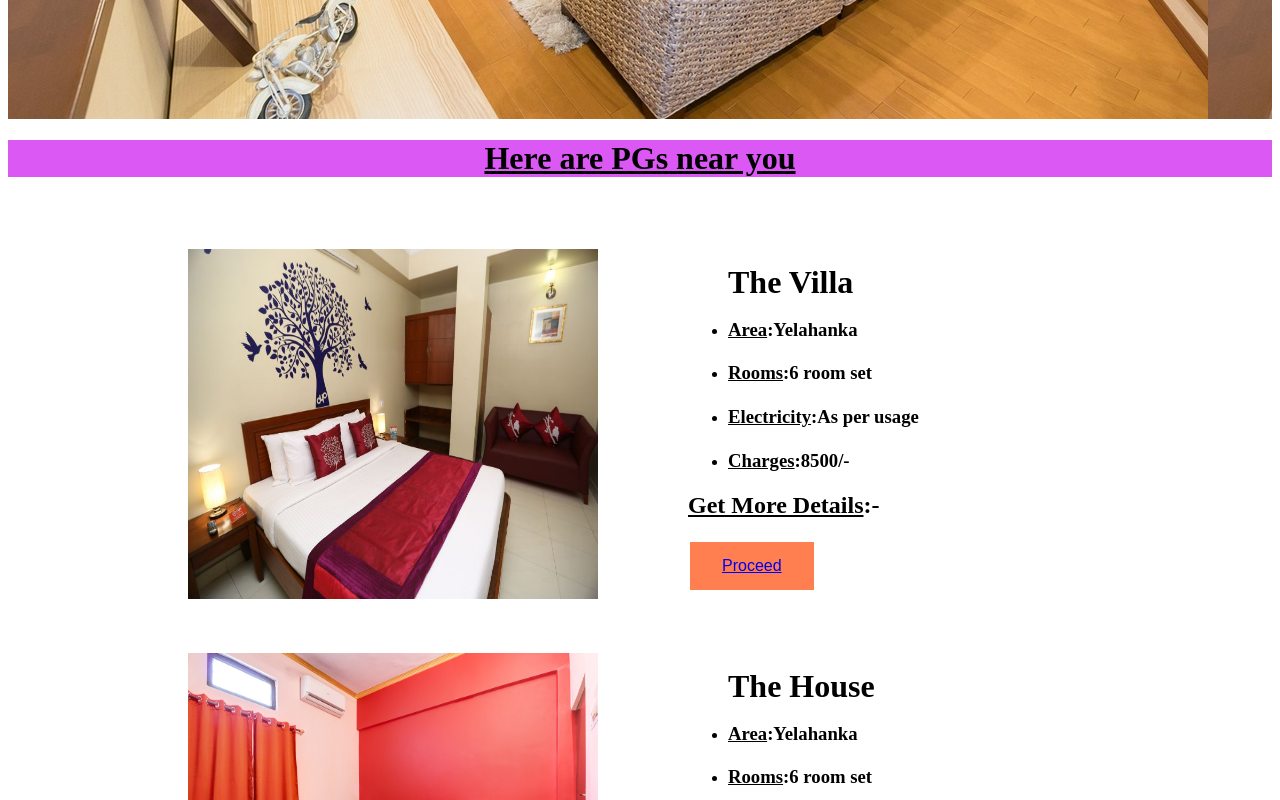
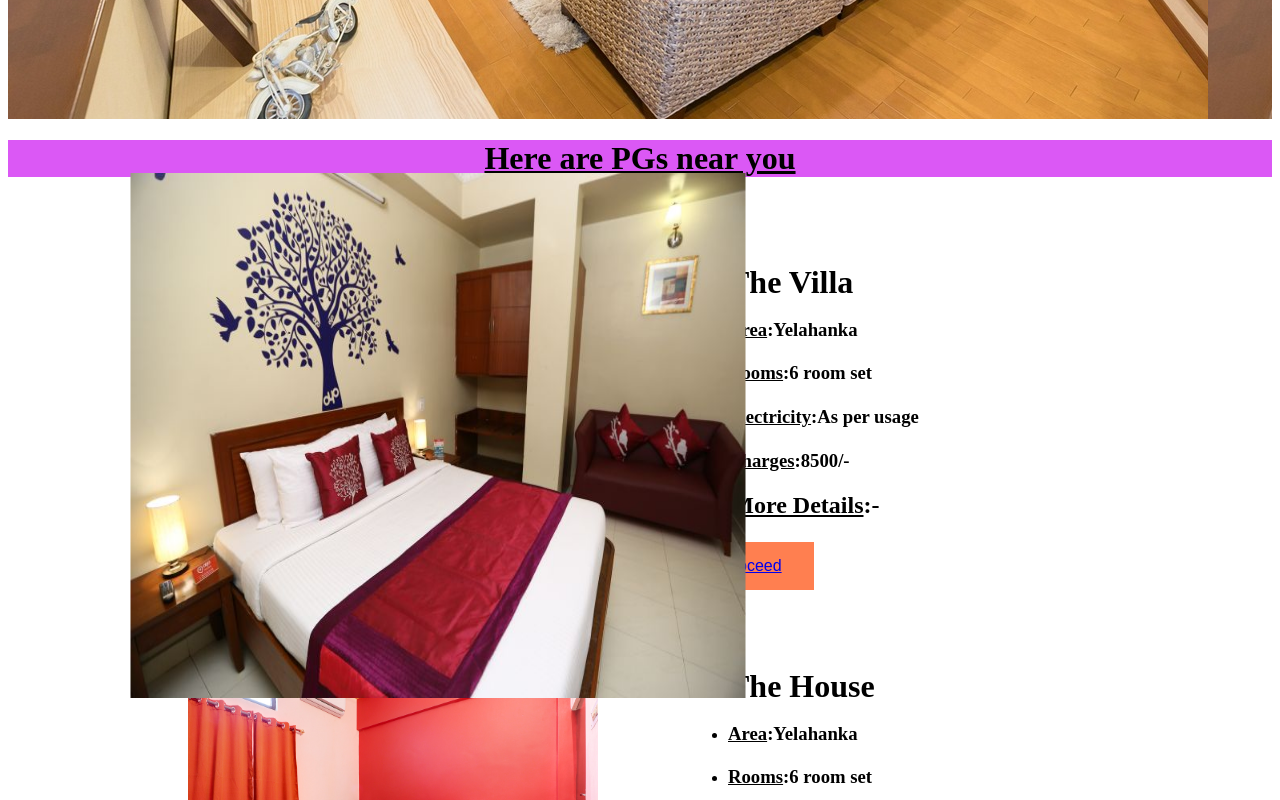
Before and after one commit to Amanps09/spacerentals, a plain HTML site: page index.html in a window 1280 px wide. In both pictures the pointer is over the element 303 px from the left and 1192 px from the top of the page. Shown: the part 792-1592 px from the top of the page. Drawn offline with Linux system fonts and the light colour scheme.

Commit message:
update style.css
hover over the images on index.html

```diff
--- a/css/style.css
+++ b/css/style.css
@@ -53,6 +53,10 @@
   flex: 1;
   padding-left: 180px;
   padding-top: 50px;
+  transition: transform .2s;
+}
+.box-1:hover {
+  transform: scale(1.5);
 }
 
 .box-2{
```
